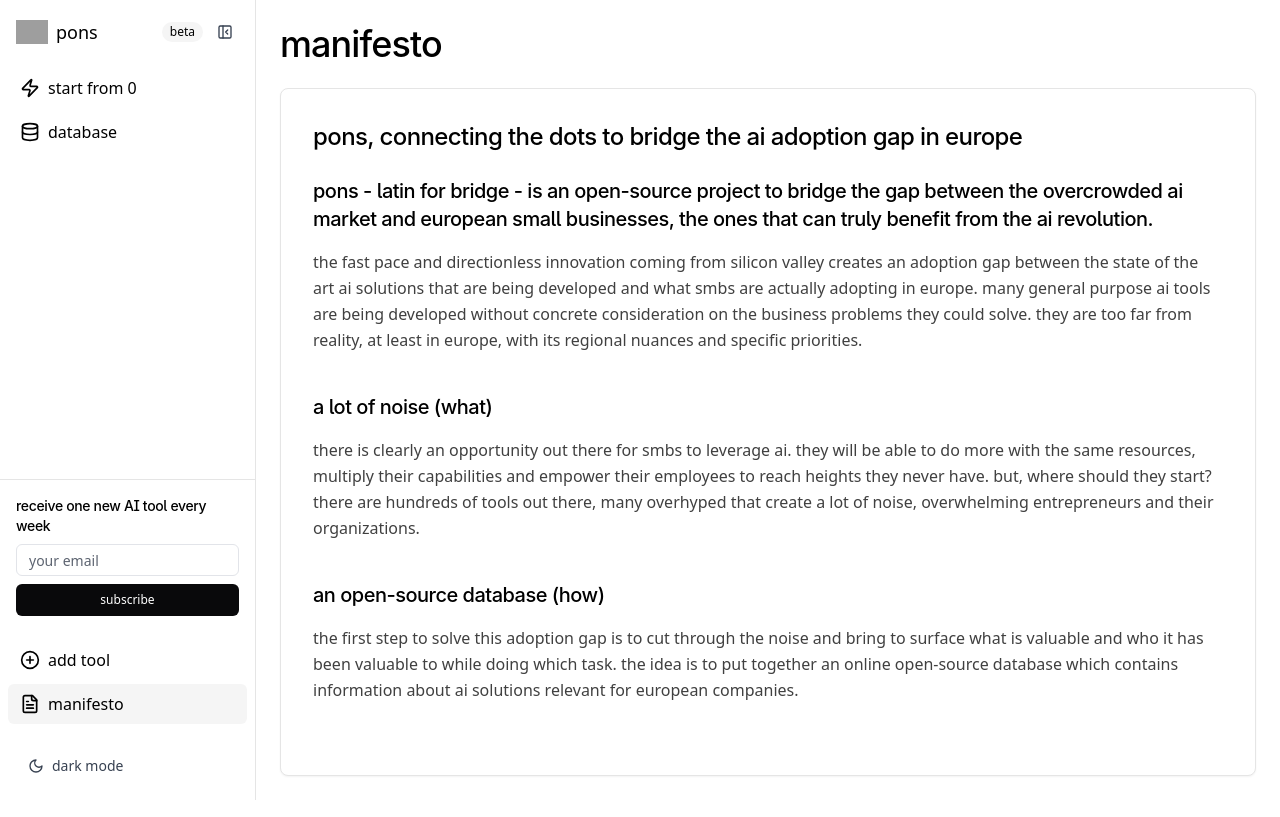
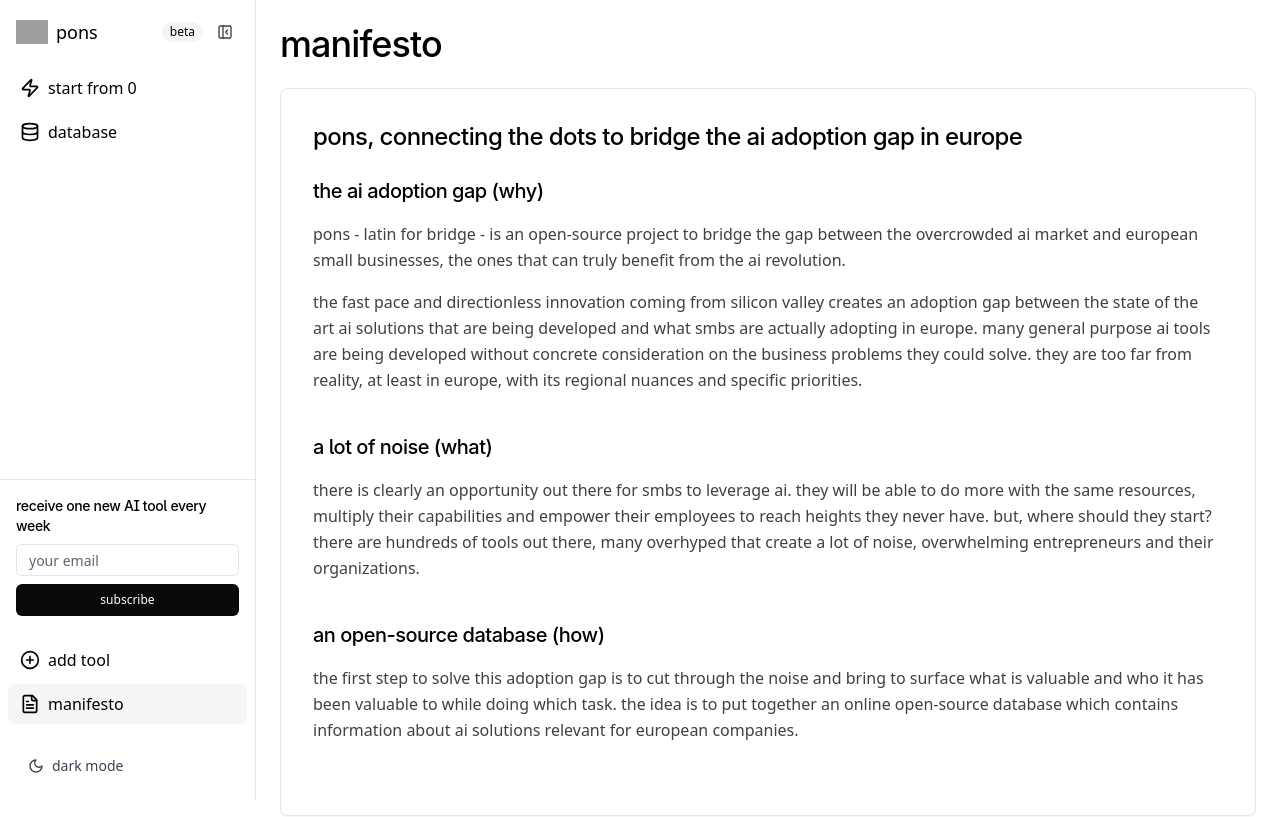
Before and after one commit to matteogiardini98/pons-db, a React (Vite) app: page /manifesto in a window 1280 px wide. Shown: the top 817 px of the page. Built offline with nearby package versions, Linux system fonts and the light colour scheme; grey boxes are pictures that could not be loaded.

Commit message:
Restore manifesto section title
Restores the missing title "the ai adoption gap (why)" to the first section of the manifesto page.

```diff
--- a/src/pages/ManifestoPage.tsx
+++ b/src/pages/ManifestoPage.tsx
@@ -1,16 +1,18 @@
+
 import { motion } from 'framer-motion';
 import { pageTransition } from '@/utils/animations';
 import { useTheme } from '@/hooks/use-theme';
 import { cn } from '@/lib/utils';
 import Sidebar from '@/components/layout/Sidebar';
 import Footer from '@/components/layout/Footer';
-import { useState } from 'react';
 import { Separator } from '@/components/ui/separator';
+
 const ManifestoPage = () => {
   const {
     theme
   } = useTheme();
   const isDarkMode = theme === 'dark';
+
   return <div className={cn("min-h-screen flex", isDarkMode ? 'bg-[#111111] text-white' : 'bg-white text-black')}>
       <Sidebar />
       <main className="flex-grow pl-16 md:pl-64 pt-0">
@@ -21,7 +23,10 @@ const ManifestoPage = () => {
             <h2 className="font-medium text-xl md:text-2xl mb-6">pons, connecting the dots to bridge the ai adoption gap in europe</h2>
 
             <section className="mb-10">
-              <h3 className="font-medium text-lg md:text-xl mb-4">pons - latin for bridge - is an open-source project to bridge the gap between the overcrowded ai market and european small businesses, the ones that can truly benefit from the ai revolution.</h3>
+              <h3 className="font-medium text-lg md:text-xl mb-4">the ai adoption gap (why)</h3>
+              <p className={cn("mb-4 leading-relaxed", isDarkMode ? 'text-neutral-300' : 'text-neutral-700')}>
+                pons - latin for bridge - is an open-source project to bridge the gap between the overcrowded ai market and european small businesses, the ones that can truly benefit from the ai revolution.
+              </p>
               <p className={cn("mb-4 leading-relaxed", isDarkMode ? 'text-neutral-300' : 'text-neutral-700')}>
                 the fast pace and directionless innovation coming from silicon valley creates an adoption gap between
                 the state of the art ai solutions that are being developed and what smbs are actually adopting in europe.
@@ -55,4 +60,5 @@ const ManifestoPage = () => {
       </main>
     </div>;
 };
+
 export default ManifestoPage;
```
